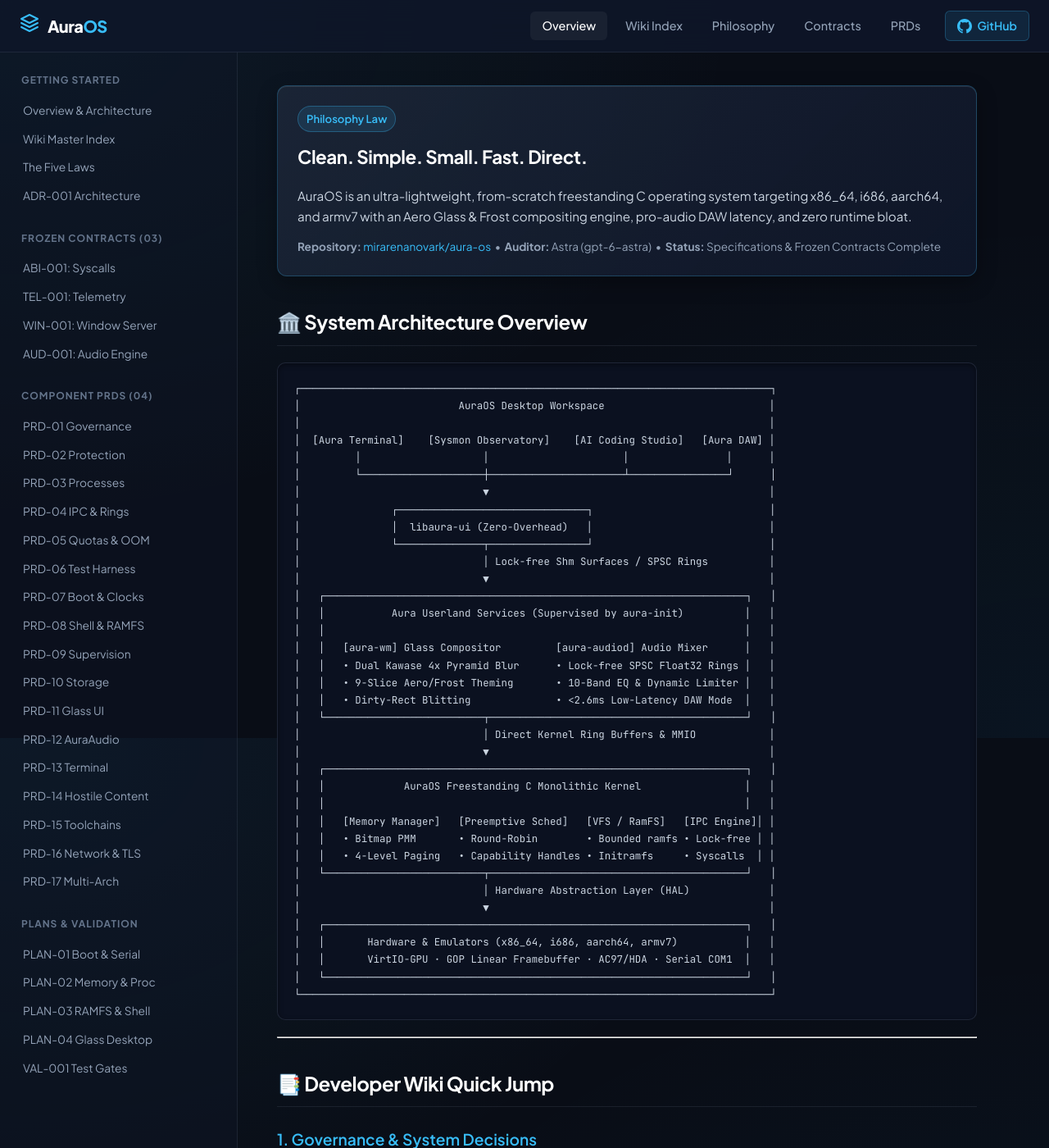
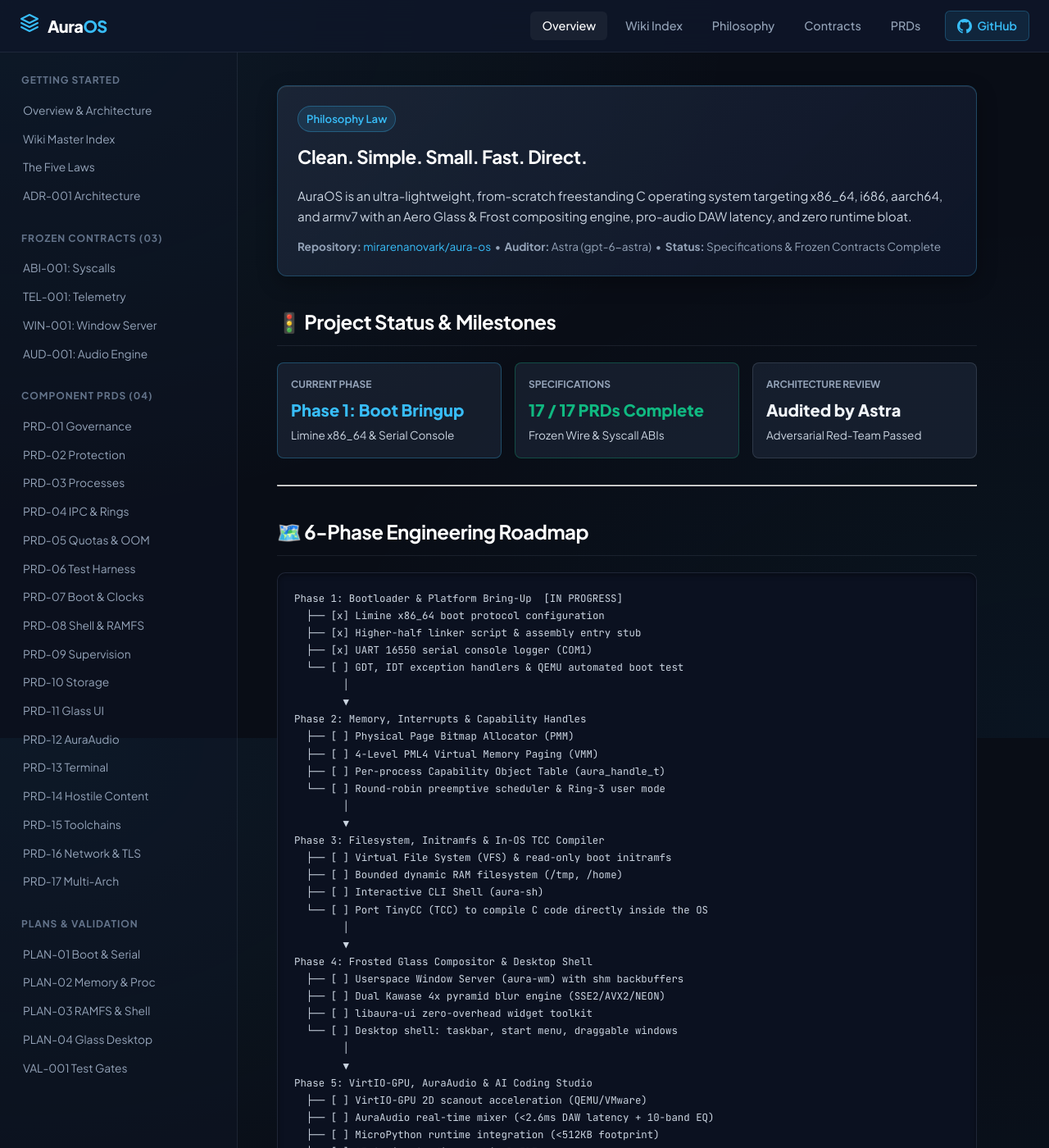
Before and after one commit to mirarenanovark/aura-os, a Jekyll site: the page built from docs/index.md, in a window 1280 px wide and 1400 px high. Shown: the whole window at 82% size. Built offline with Jekyll 4.4.1, drawn with Linux system fonts in a browser that asks for light colours; some of the changed text lies outside the part shown.

Commit message:
docs(roadmap): add project status milestone cards and complete 6-phase engineering tree diagram

````diff
--- a/docs/index.md
+++ b/docs/index.md
@@ -15,6 +15,75 @@ title: System Architecture & Developer Wiki
     <strong>Status:</strong> Specifications & Frozen Contracts Complete
   </div>
 </div>
+
+## 🚦 Project Status & Milestones
+
+<div style="display: grid; grid-template-columns: repeat(auto-fit, minmax(200px, 1fr)); gap: 16px; margin: 20px 0 32px 0;">
+  <div style="background: rgba(30, 41, 59, 0.6); border: 1px solid rgba(56, 189, 248, 0.3); padding: 16px; border-radius: 8px;">
+    <div style="font-size: 0.75rem; color: #94a3b8; text-transform: uppercase; font-weight: 700;">Current Phase</div>
+    <div style="font-size: 1.25rem; font-weight: 800; color: #38bdf8; margin: 4px 0;">Phase 1: Boot Bringup</div>
+    <div style="font-size: 0.85rem; color: #cbd5e1;">Limine x86_64 & Serial Console</div>
+  </div>
+  <div style="background: rgba(30, 41, 59, 0.6); border: 1px solid rgba(16, 185, 129, 0.3); padding: 16px; border-radius: 8px;">
+    <div style="font-size: 0.75rem; color: #94a3b8; text-transform: uppercase; font-weight: 700;">Specifications</div>
+    <div style="font-size: 1.25rem; font-weight: 800; color: #10b981; margin: 4px 0;">17 / 17 PRDs Complete</div>
+    <div style="font-size: 0.85rem; color: #cbd5e1;">Frozen Wire & Syscall ABIs</div>
+  </div>
+  <div style="background: rgba(30, 41, 59, 0.6); border: 1px solid rgba(148, 163, 184, 0.2); padding: 16px; border-radius: 8px;">
+    <div style="font-size: 0.75rem; color: #94a3b8; text-transform: uppercase; font-weight: 700;">Architecture Review</div>
+    <div style="font-size: 1.25rem; font-weight: 800; color: #f1f5f9; margin: 4px 0;">Audited by Astra</div>
+    <div style="font-size: 0.85rem; color: #cbd5e1;">Adversarial Red-Team Passed</div>
+  </div>
+</div>
+
+---
+
+## 🗺️ 6-Phase Engineering Roadmap
+
+```
+Phase 1: Bootloader & Platform Bring-Up  [IN PROGRESS]
+  ├── [x] Limine x86_64 boot protocol configuration
+  ├── [x] Higher-half linker script & assembly entry stub
+  ├── [x] UART 16550 serial console logger (COM1)
+  └── [ ] GDT, IDT exception handlers & QEMU automated boot test
+        │
+        ▼
+Phase 2: Memory, Interrupts & Capability Handles
+  ├── [ ] Physical Page Bitmap Allocator (PMM)
+  ├── [ ] 4-Level PML4 Virtual Memory Paging (VMM)
+  ├── [ ] Per-process Capability Object Table (aura_handle_t)
+  └── [ ] Round-robin preemptive scheduler & Ring-3 user mode
+        │
+        ▼
+Phase 3: Filesystem, Initramfs & In-OS TCC Compiler
+  ├── [ ] Virtual File System (VFS) & read-only boot initramfs
+  ├── [ ] Bounded dynamic RAM filesystem (/tmp, /home)
+  ├── [ ] Interactive CLI Shell (aura-sh)
+  └── [ ] Port TinyCC (TCC) to compile C code directly inside the OS
+        │
+        ▼
+Phase 4: Frosted Glass Compositor & Desktop Shell
+  ├── [ ] Userspace Window Server (aura-wm) with shm backbuffers
+  ├── [ ] Dual Kawase 4x pyramid blur engine (SSE2/AVX2/NEON)
+  ├── [ ] libaura-ui zero-overhead widget toolkit
+  └── [ ] Desktop shell: taskbar, start menu, draggable windows
+        │
+        ▼
+Phase 5: VirtIO-GPU, AuraAudio & AI Coding Studio
+  ├── [ ] VirtIO-GPU 2D scanout acceleration (QEMU/VMware)
+  ├── [ ] AuraAudio real-time mixer (<2.6ms DAW latency + 10-band EQ)
+  ├── [ ] MicroPython runtime integration (<512KB footprint)
+  └── [ ] AI Coding Studio graphical IDE
+        │
+        ▼
+Phase 6: Core Application Suite & Release Hardening
+  ├── [ ] Ubuntu-style Sysmon Task Manager (real-time wave graphs)
+  ├── [ ] Aero Notepad, Word Processor (Write) & Spreadsheet (Calc)
+  ├── [ ] Memory hardening & allocation failure stress tests
+  └── [ ] Dual-flavor release ISOs (x86_64, i686) & ARM images
+```
+
+---
 
 ## 🏛️ System Architecture Overview
 
````
